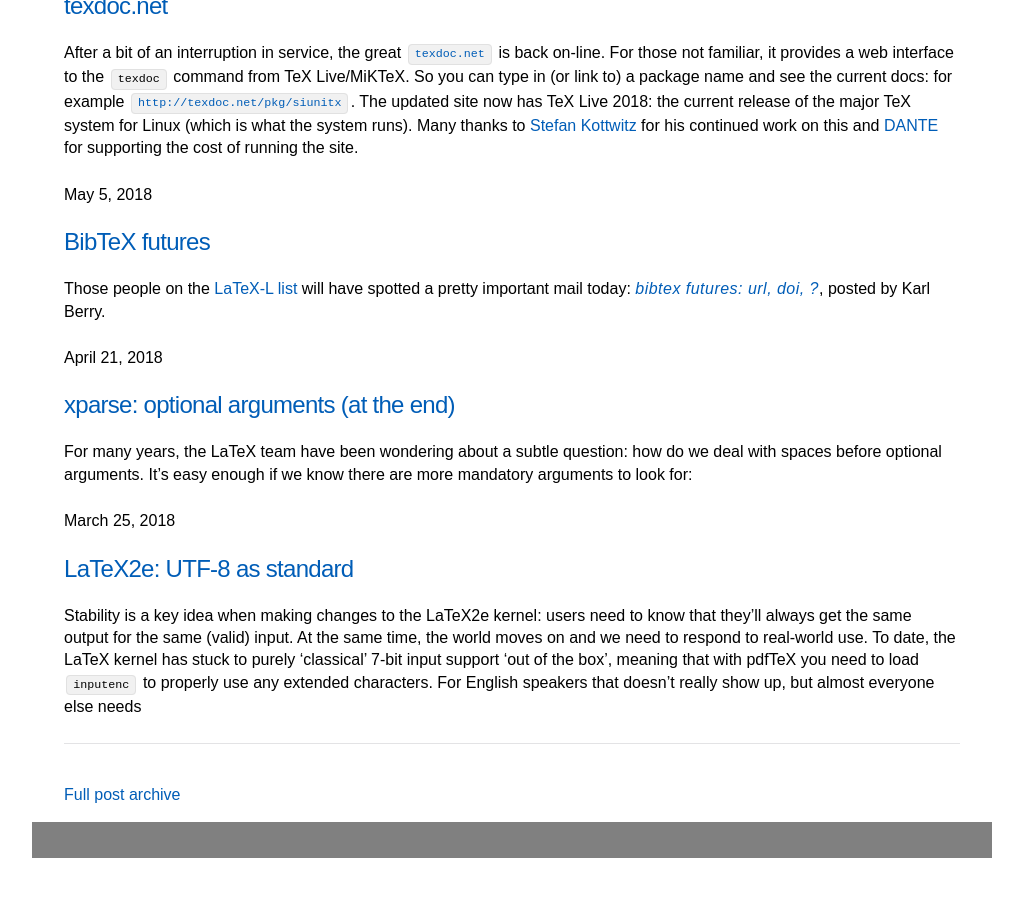
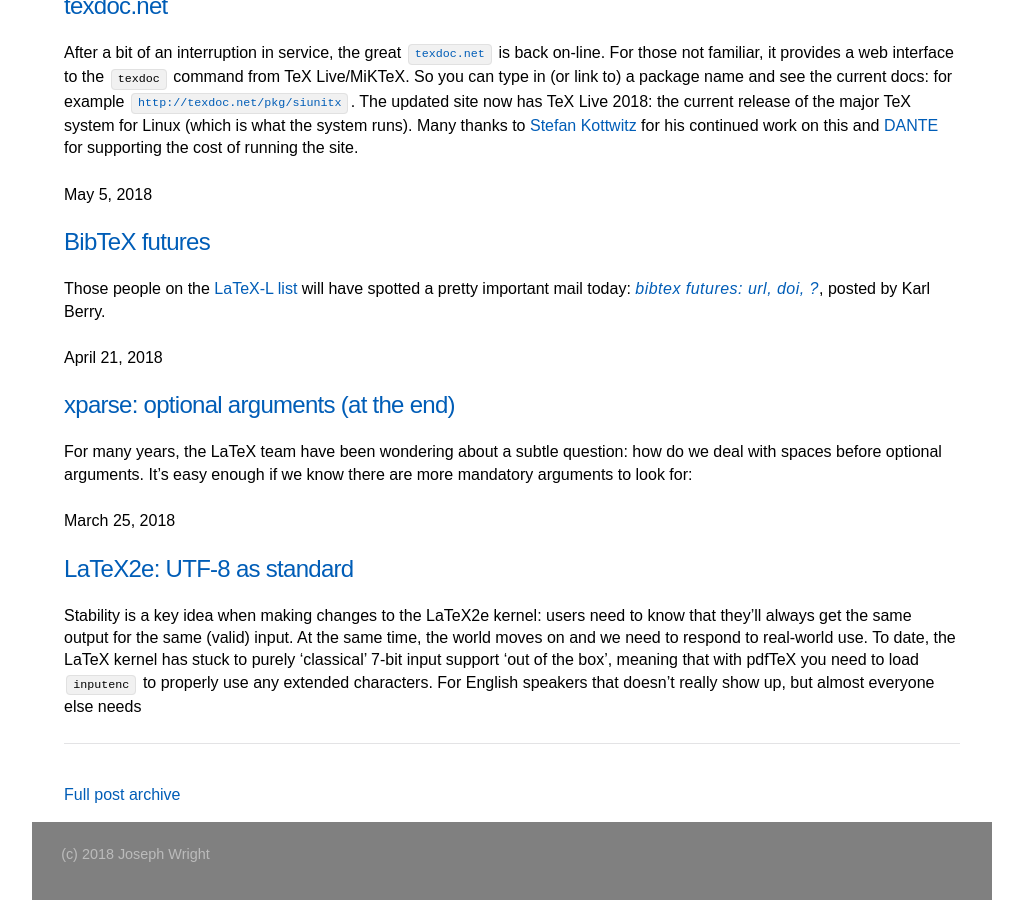
Before and after one commit to josephwright/josephwright.github.io, a Jekyll site: the page built from index.md, in a window 1280 px wide and 900 px high, scrolled down 1213 px. Shown: the whole window, without its empty margins (128-1151 px from the left). Built offline with Jekyll 4.4.1, drawn with Linux system fonts in a browser that asks for light colours; some web fonts are replaced; before the commit the page ends 2083 px from its top, so only the background shows below that.

Commit message:
Simple copyright footer

```diff
--- a/_includes/footer.html
+++ b/_includes/footer.html
@@ -1,3 +1,4 @@
 <footer>
+<p>(c) 2018 Joseph Wright</p>
 </footer>
 <!-- This webdesign by Joseph Wright is licensed under a Creative Commons Attribution 4.0 International License - http://creativecommons.org/licenses/by/4.0/. Based on a work at https://github.com/latex3/latex3.github.io by Jonas Jacek http://jonas.me/. -->
```
